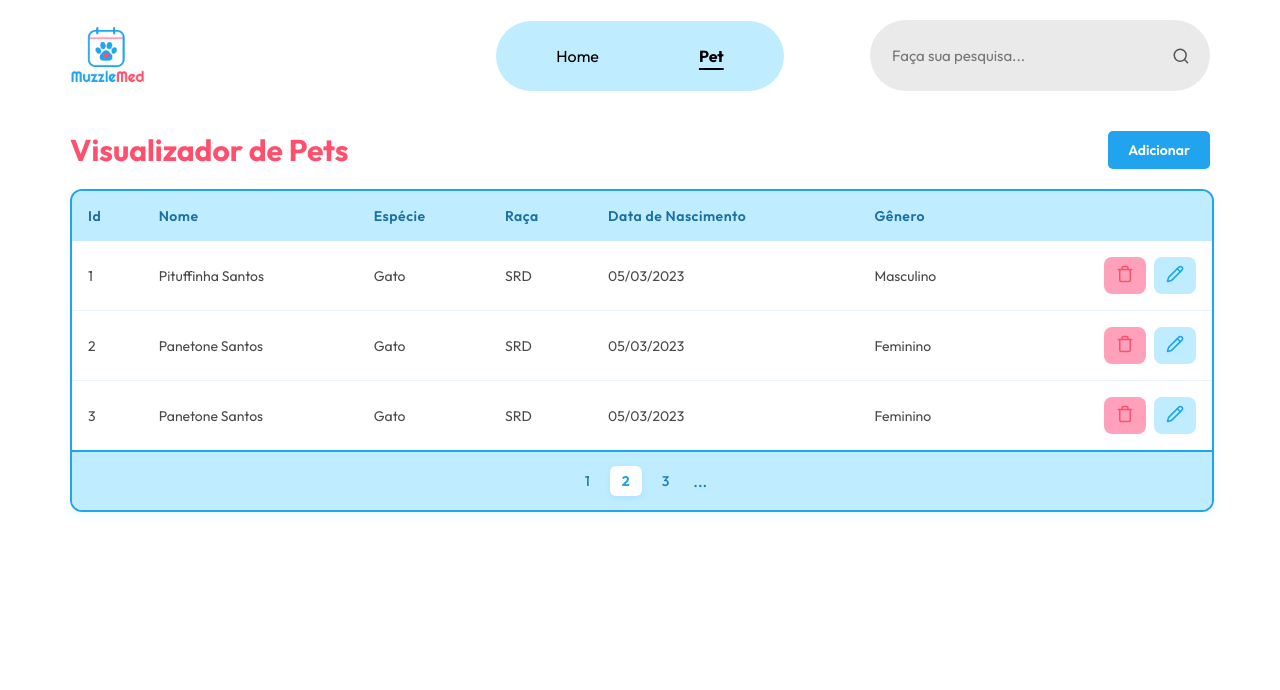
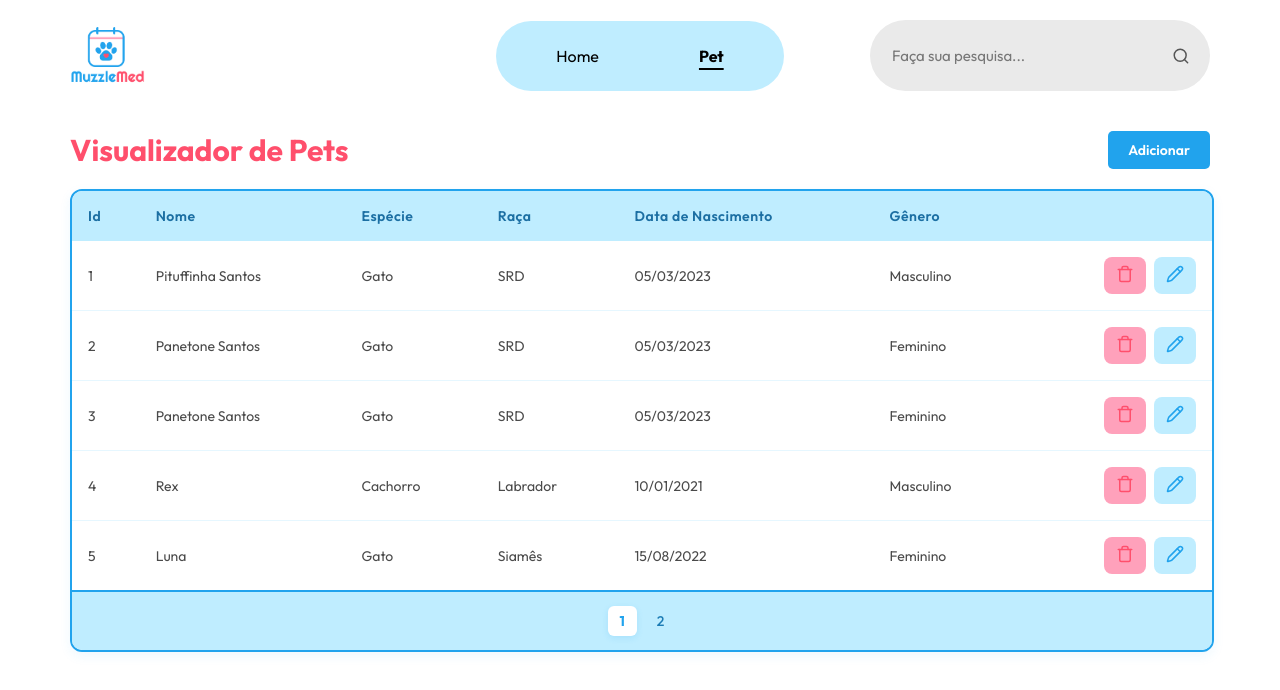
Before and after one commit to lorenasouza14/MuzzleMed, a React (Vite) app in the folder frontend/: page /pets in a window 1280 px wide. Shown: the top 690 px of the page. Built offline with nearby package versions, Linux system fonts and the light colour scheme.

Commit message:
chore: ajustando a tabela de pets.

```diff
--- a/frontend/src/components/PetTable/PetTable.css
+++ b/frontend/src/components/PetTable/PetTable.css
@@ -35,10 +35,6 @@
     transition: background-color 0.2s ease;
 }
 
-.muzzle-table tbody tr:hover {
-    background-color: #F7FCFF;
-}
-
 .muzzle-table tbody tr:last-child {
     border-bottom: none;
 }
@@ -64,7 +60,7 @@
 }
 
 .btn-delete:hover {
-    background-color: var(--rosa-escuro);
+    background-color: #ebc9d3;
     transform: translateY(-1px);
 }
 
@@ -74,7 +70,7 @@
 }
 
 .btn-edit:hover {
-    background-color: var(--azul-escuro);
+    background-color: #cdedfa;
     transform: translateY(-1px);
 }
 
@@ -114,3 +110,11 @@
     padding: 0 4px;
     font-weight: 500;
 }
+
+.muzzle-table tbody tr.empty-row {
+    border-bottom: none;
+}
+
+.muzzle-table tbody tr.empty-row:hover {
+    background-color: transparent;
+}
--- a/frontend/src/components/PetTable/PetTable.jsx
+++ b/frontend/src/components/PetTable/PetTable.jsx
@@ -1,32 +1,41 @@
 import React, { useState, useEffect } from 'react';
 import './PetTable.css';
-import { LuTrash, LuPencil} from 'react-icons/lu';
+import { LuTrash, LuPencil } from 'react-icons/lu';
 
 const PetTable = () => {
+    const [appointments, setAppointments] = useState([]);
+    const [currentPage, setCurrentPage] = useState(1);
 
-    const [appointments, setAppointments] = useState([]);
-    const [loading, setLoading] = useState(true);
+    const ITEMS_PER_PAGE = 5;
 
     useEffect(() => {
         const mockData = [
             { id: 1, nome: 'Pituffinha Santos', especie: 'Gato', raca: 'SRD', dataNascimento: '05/03/2023', genero: 'Masculino' },
             { id: 2, nome: 'Panetone Santos', especie: 'Gato', raca: 'SRD', dataNascimento: '05/03/2023', genero: 'Feminino' },
-            { id: 3, nome: 'Panetone Santos', especie: 'Gato', raca: 'SRD', dataNascimento: '05/03/2023', genero: 'Feminino' }
+            { id: 3, nome: 'Panetone Santos', especie: 'Gato', raca: 'SRD', dataNascimento: '05/03/2023', genero: 'Feminino' },
+            { id: 4, nome: 'Rex', especie: 'Cachorro', raca: 'Labrador', dataNascimento: '10/01/2021', genero: 'Masculino' },
+            { id: 5, nome: 'Luna', especie: 'Gato', raca: 'Siamês', dataNascimento: '15/08/2022', genero: 'Feminino' },
+            { id: 6, nome: 'Thor', especie: 'Cachorro', raca: 'Pug', dataNascimento: '20/11/2023', genero: 'Masculino' },
+            { id: 7, nome: 'Mia', especie: 'Gato', raca: 'Persa', dataNascimento: '02/02/2020', genero: 'Feminino' }
         ];
-
-        setTimeout(() => {
         setAppointments(mockData);
-            setLoading(false);
-        }, 1000);
     }, []);
 
     const handleDelete = (id) => {
         console.log(`Preparando para deletar na API o registro com ID: ${id}`);
-        // Futuramente: axios.delete(`/api/consultas/${id}`).then(() => recarregar a lista)
     };
 
     const handleEdit = (id) => {
         console.log(`Abrir modal de edição para o ID: ${id}`);
+    };
+
+    const totalPages = Math.ceil(appointments.length / ITEMS_PER_PAGE);
+    const startIndex = (currentPage - 1) * ITEMS_PER_PAGE;
+    const currentData = appointments.slice(startIndex, startIndex + ITEMS_PER_PAGE);
+    const emptyRows = ITEMS_PER_PAGE - currentData.length;
+
+    const handlePageChange = (page) => {
+        setCurrentPage(page);
     };
 
     return (
@@ -44,15 +53,7 @@ const PetTable = () => {
                     </tr>
                 </thead>
                 <tbody>
-                    {loading ? (
-                        <tr>
-                            <td colSpan="7" style={{ textAlign: 'center', padding: '20px' }}>
-                                Buscando fofuras no sistema... 🐾
-                            </td>
-                        </tr>
-                    ) : (
-
-                        appointments.map((pet) => (
+                    {currentData.map((pet) => (
                         <tr key={pet.id}>
                             <td>{pet.id}</td>
                             <td>{pet.nome}</td>
@@ -61,33 +62,45 @@ const PetTable = () => {
                             <td>{pet.dataNascimento}</td>
                             <td>{pet.genero}</td>
                             <td className="actions">
-                                    <button
-                                        className="btn-delete"
-                                        onClick={() => handleDelete(pet.id)}
-                                        title="Excluir"
-                                    >
-                                        <LuTrash size={18} style={{color: "var(--rosa-escuro)"}} />
+                                <button className="btn-delete" onClick={() => handleDelete(pet.id)} title="Excluir">
+                                    <LuTrash size={18} style={{ color: "var(--rosa-escuro)" }} />
                                 </button>
-                                    <button
-                                        className="btn-edit"
-                                        onClick={() => handleEdit(pet.id)}
-                                        title="Editar"
-                                    >
-                                        <LuPencil size={18} style={{color: "var(--azul-escuro)"}}/>
+                                <button className="btn-edit" onClick={() => handleEdit(pet.id)} title="Editar">
+                                    <LuPencil size={18} style={{ color: "var(--azul-escuro)" }} />
                                 </button>
                             </td>
                         </tr>
-                        ))
-                    )}
+                    ))}
+                    {emptyRows > 0 && Array.from({ length: emptyRows }).map((_, index) => (
+                        <tr key={`empty-${index}`} className="empty-row">
+                            <td>&nbsp;</td>
+                            <td>&nbsp;</td>
+                            <td>&nbsp;</td>
+                            <td>&nbsp;</td>
+                            <td>&nbsp;</td>
+                            <td>&nbsp;</td>
+                            <td>&nbsp;</td>
+                        </tr>
+                    ))}
                 </tbody>
             </table>
 
+            {totalPages > 1 && (
                 <div className="pagination">
-                <span className="page-number">1</span>
-                <span className="page-number active">2</span>
-                <span className="page-number">3</span>
-                <span className="dots">...</span>
+                    {Array.from({ length: totalPages }).map((_, index) => {
+                        const pageNumber = index + 1;
+                        return (
+                            <span
+                                key={pageNumber}
+                                className={`page-number ${currentPage === pageNumber ? 'active' : ''}`}
+                                onClick={() => handlePageChange(pageNumber)}
+                            >
+                                {pageNumber}
+                            </span>
+                        );
+                    })}
                 </div>
+            )}
         </div>
     );
 };
```
Lines whose indentation alone changed are shown as unchanged.
